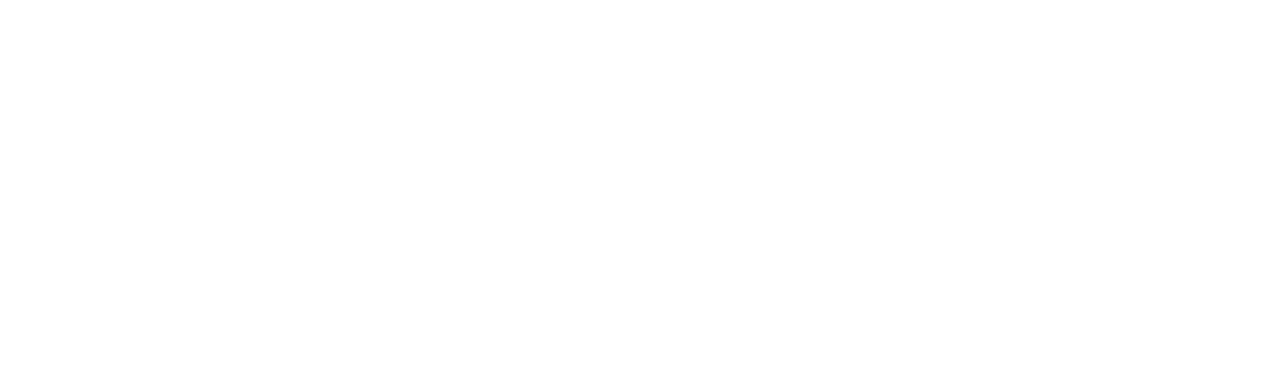
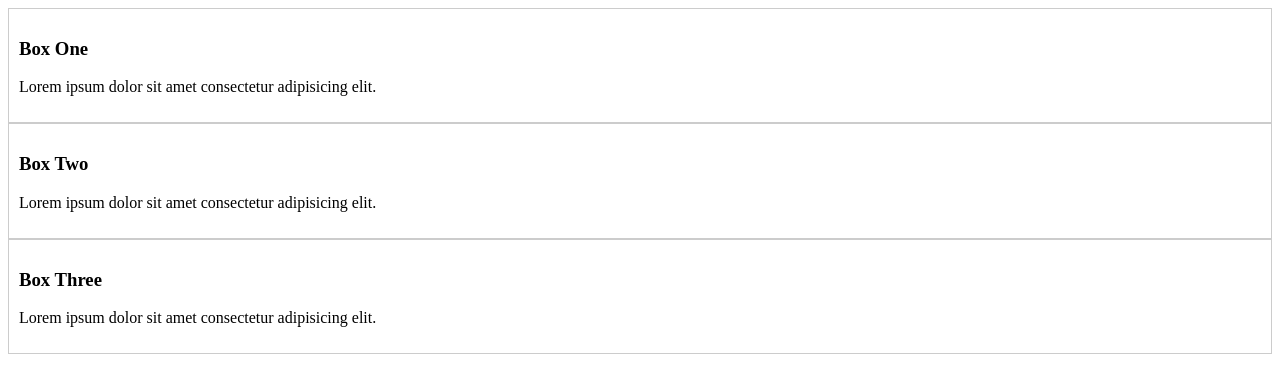
Before and after one commit to aniemmanuelrapoo/CssLectureFolder, a plain HTML site: page index.html in a window 1280 px wide. Drawn offline with Linux system fonts and the light colour scheme.

Commit message:
setting up flex raw file

```diff
--- a/css/index.css
+++ b/css/index.css
@@ -0,0 +1,20 @@
+.container_1{
+
+}
+
+.container_1 div{
+  border: 1px solid #ccc;
+  padding: 10px;
+}
+
+.box_1{
+
+}
+
+.box_2{
+
+}
+
+.box_3{
+
+}
--- a/index.html
+++ b/index.html
@@ -5,8 +5,24 @@
   <meta http-equiv="X-UA-Compatible" content="IE=edge">
   <meta name="viewport" content="width=device-width, initial-scale=1.0">
   <title>FlexBox</title>
+  <link rel="stylesheet" href="./css/index.css">
 </head>
 <body>
+  <div class="container_1">
+    <div class="box_1">
+      <h3>Box One</h3>
+      <p>Lorem ipsum dolor sit amet consectetur adipisicing elit.</p>
+    </div>
 
+    <div class="box_2">
+      <h3>Box Two</h3>
+      <p>Lorem ipsum dolor sit amet consectetur adipisicing elit.</p>
+    </div>
+
+    <div class="box_3">
+      <h3>Box Three</h3>
+      <p>Lorem ipsum dolor sit amet consectetur adipisicing elit.</p>
+    </div>
+  </div>
 </body>
 </html>
```
